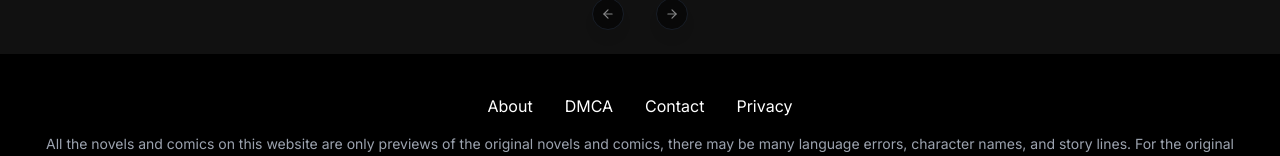
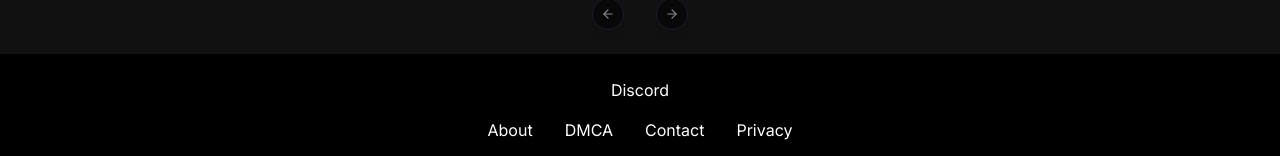
Before and after one commit to Gaurav153fr/fiction-read, a Next.js app: page / in a window 1280 px wide. Shown: the part 893-1049 px from the top of the page. Built offline with nearby package versions, Linux system fonts and the light colour scheme; no server answers; the database is empty.

Commit message:
footer and favicon

```diff
--- a/components/Footer.tsx
+++ b/components/Footer.tsx
@@ -7,8 +7,10 @@ const Footer = () => {
   return (
     <footer className="mt-20 bg-black text-white py-6">
       <div className="container mx-auto text-center">
-        <div className="flex justify-center mb-4 space-x-4">
-
+        <div className="flex justify-center mb-4 text-[24] space-x-4">
+        <a href="https://discord.gg/JNKn3JE8mX" aria-label="Discord" target="_blank" rel="noopener noreferrer">
+        Discord
+          </a>
         </div>
 
         <div className="flex justify-center space-x-8 mb-4">
```
